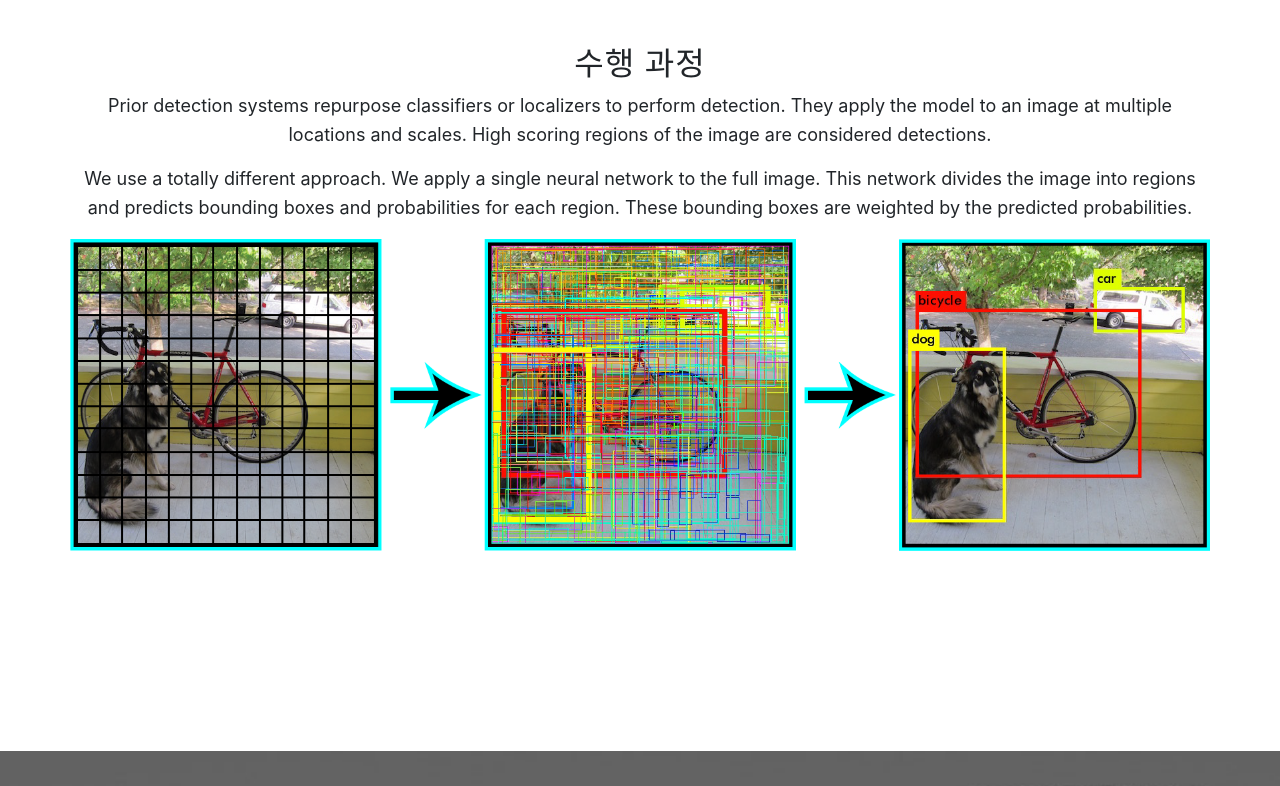
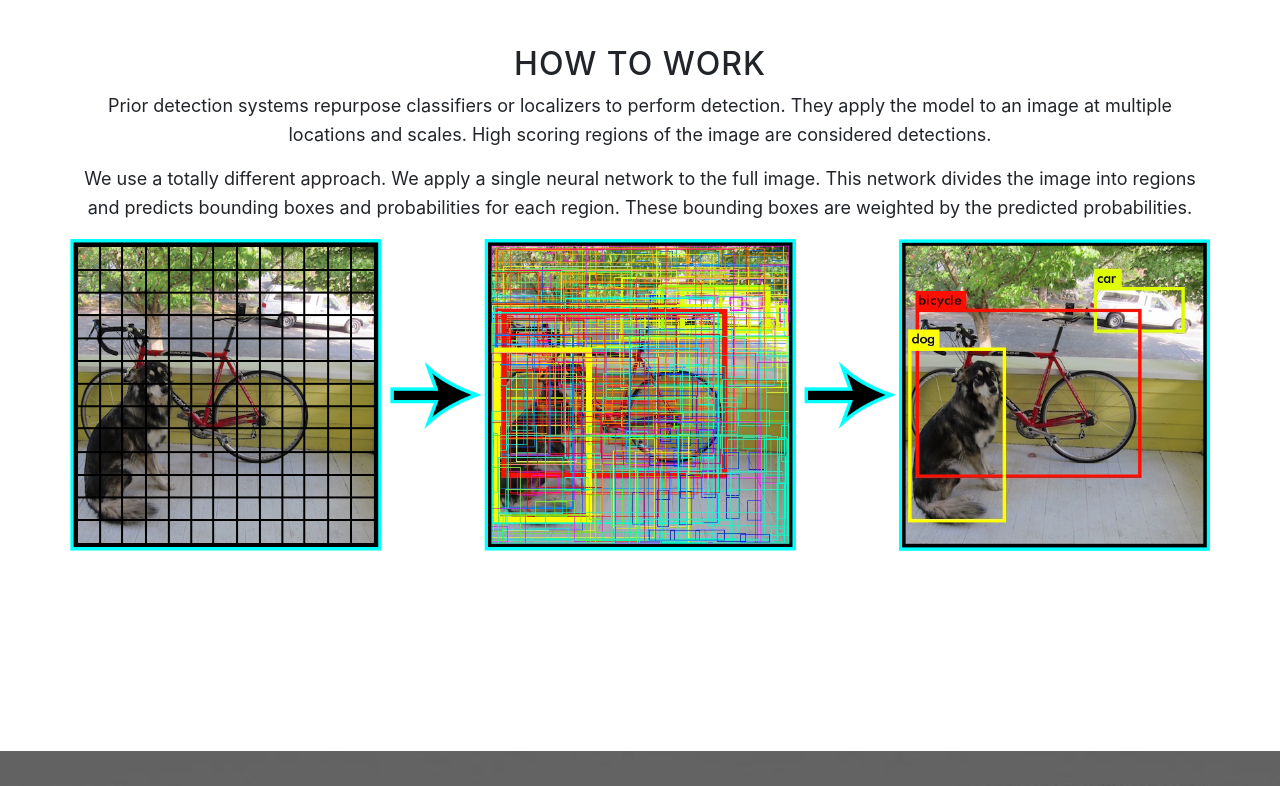
Before and after one commit to OSSProjectYOLO/Darknet, a website with bundled scripts: page YOLO API Web Instruction/index.html in a window 1280 px wide. Shown: the part 1802-2588 px from the top of the page. Built offline with nearby package versions, Linux system fonts and the light colour scheme.

Commit message:
중간 작업 마무리(웹)
* Youtube & How to work

```diff
--- a/YOLO API Web Instruction/index.html
+++ b/YOLO API Web Instruction/index.html
@@ -207,7 +207,7 @@
             </tr>
           </table>
 
-          <h2>수행 과정</h2>
+          <h2>How To Work</h2>
           <p>Prior detection systems repurpose classifiers or localizers to perform detection. They apply the model to an image at multiple locations and scales. High scoring regions of the image are considered detections.</p>
           <p>We use a totally different approach. We apply a single neural network to the full image. This network divides the image into regions and predicts bounding boxes and probabilities for each region. These bounding boxes are weighted by the predicted probabilities.</p>
           <img class="img-fluid img-centered" src="img/model2.png" alt="">
```
